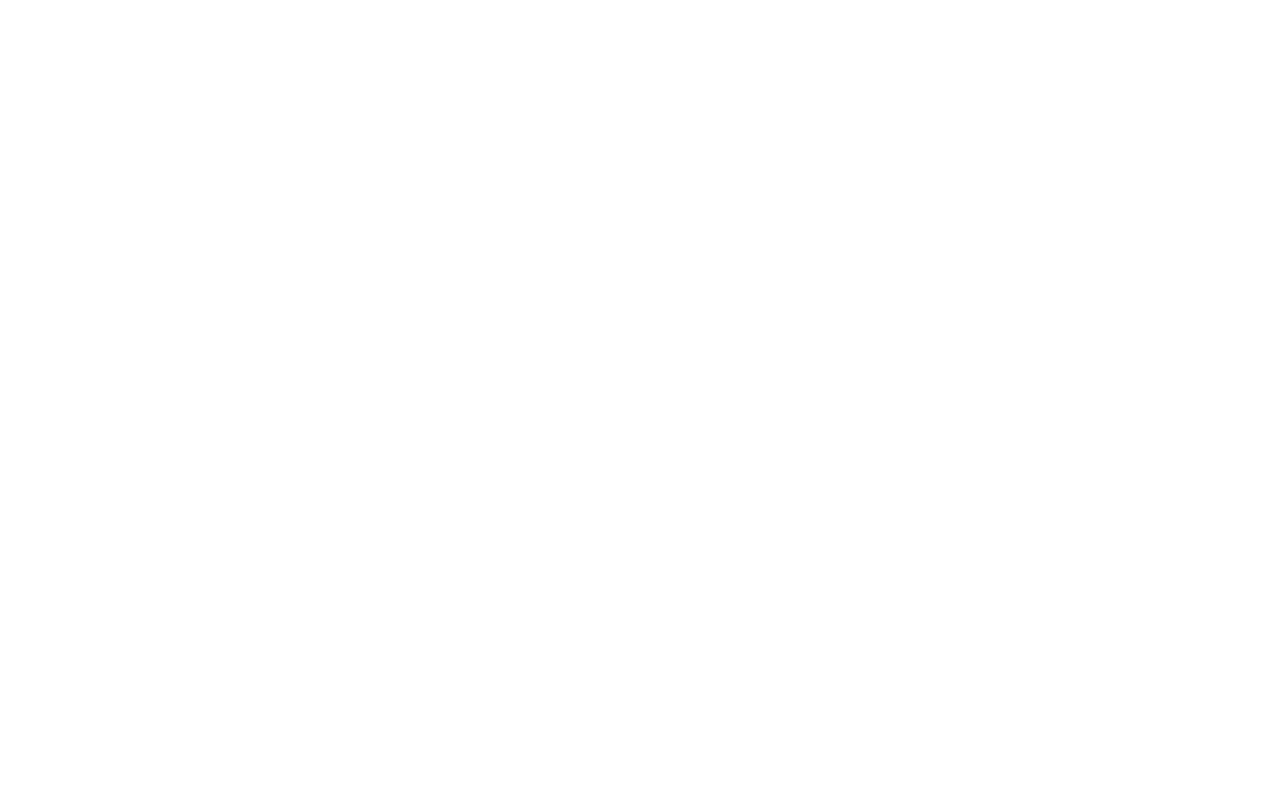
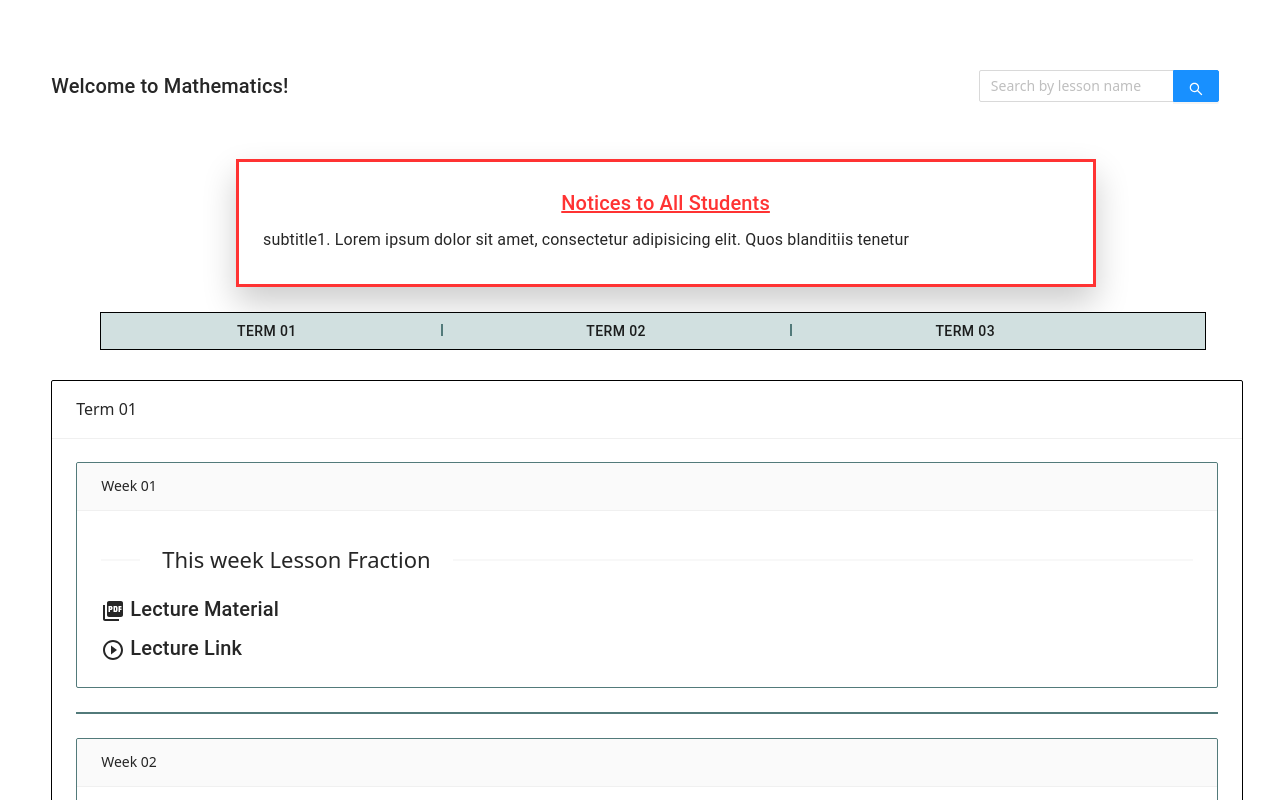
Before and after one commit to Malindu-Upendra/School_Management_System, a React (Create React App) app in the folder client/: page /teacher/subjectMaterial/MathematicsStudentView in a window 1280 px wide. Shown: the top 800 px of the page. Built offline with nearby package versions, Linux system fonts and the light colour scheme.

Commit message:
Mathematics Subject retrieve page UI is completed, and some libraries are added to package json and TeacherPaths.jsx updated

```diff
--- a/client/package.json
+++ b/client/package.json
@@ -3,6 +3,7 @@
   "version": "0.1.0",
   "private": true,
   "dependencies": {
+    "@ant-design/icons": "^4.6.3",
     "@date-io/date-fns": "^1.3.13",
     "@material-ui/core": "^4.12.3",
     "@material-ui/lab": "^4.0.0-alpha.60",
@@ -11,7 +12,9 @@
     "@testing-library/user-event": "^12.8.3",
     "antd": "^4.16.12",
     "axios": "^0.21.1",
+    "bootstrap": "^5.1.0",
     "react": "^17.0.2",
+    "react-bootstrap": "^2.0.0-beta.5",
     "react-dom": "^17.0.2",
     "react-router-dom": "^5.2.0",
     "react-scripts": "4.0.3",
--- a/client/src/App.js
+++ b/client/src/App.js
@@ -1,6 +1,7 @@
 import {Component} from "react";
 import AdminPaths from "./components/Admin/AdminPaths"
 import 'antd/dist/antd.css';
+import 'bootstrap/dist/css/bootstrap.min.css';
 import TeacherPaths from "./components/Teacher/TeacherPaths";
 
 class App extends Component{
--- /dev/null
+++ b/client/src/components/Teacher/SubjectMaterial/StudentSubjectMaterialRetreive/MathematicsSubjectView.jsx
@@ -0,0 +1,159 @@
+import React, {Component} from "react";
+import Typography from "@material-ui/core/Typography";
+import {Card, Divider, Space} from "antd";
+import Search from "antd/es/input/Search";
+import {Row,Col} from "react-bootstrap";
+import Button from "@material-ui/core/Button";
+import PictureAsPdfIcon from '@material-ui/icons/PictureAsPdf';
+import PlayCircleOutlineIcon from '@material-ui/icons/PlayCircleOutline';
+
+class MathematicsSubjectView extends Component{
+    render() {
+        return(
+            <>
+                <div style={{marginLeft:"4%",marginTop:"70px"}}>
+                    <div>
+                        <Row>
+                            <Col>
+                <Typography variant="h6" style={{textAlign:"left"}} gutterBottom>
+                    Welcome to Mathematics!
+                </Typography>
+                            </Col>
+
+                            <Col>
+                        <div style={{width:"40%",marginLeft:"50%"}}>
+                            <Space direction="vertical" style={{width:"100%"}}>
+                                <Search
+                                    placeholder="Search by lesson name"
+                                    // onSearch={this.onSearch}
+                                    style={{width:"100%"}}
+                                    enterButton
+                                />
+                            </Space>
+                        </div>
+                            </Col>
+                        </Row>
+                    </div>
+
+                        <div style={{width:"70%",marginLeft:"15%",marginTop:"50px",
+                            border:"#ff3333", borderWidth:"3px", borderStyle:"solid", padding:"2%",
+                            boxShadow: "0 1rem 2rem rgba(0,0,0,0.2)"}}>
+
+                            <Typography variant="h6" style={{textAlign:"Center", textDecorationLine: 'underline', color:'#ff3333'}} gutterBottom>
+                                Notices to All Students
+                            </Typography>
+
+                            <Typography variant="subtitle1" gutterBottom>
+                                subtitle1. Lorem ipsum dolor sit amet, consectetur adipisicing elit. Quos blanditiis tenetur
+                            </Typography>
+                        </div>
+
+                    <div
+                        style={{marginTop:"25px",
+                            backgroundColor:"#d1e0e0",
+                            width:"90%",
+                            marginLeft:"4%",
+                            border:"black",
+                            borderStyle:"solid",
+                            borderWidth:"1px"}}
+                          className="site-button-ghost-wrapper">
+
+                        <Button
+                            ghost
+                            style={{width:"30%"}}>
+                            Term 01
+                        </Button>
+                        <Divider type="vertical"
+                                 style={{border:"#527a7a",
+                                     borderStyle:"solid",
+                                     borderWidth:"1px"}}
+                        />
+                        <Button
+                            ghost
+                            style={{width:"30%"}}>
+                            Term 02
+                        </Button>
+                        <Divider type="vertical"
+                                 style={{border:"#527a7a",
+                                         borderStyle:"solid",
+                                         borderWidth:"1px"}}
+                        />
+                        <Button
+                            ghost
+                            style={{width:"30%"}}>
+                            Term 03
+                        </Button>
+                    </div>
+                    <Card title="Term 01"
+                          style={{marginTop:"30px",
+                              width:"97%",
+                              border:"black",
+                              borderStyle:"solid",
+                              borderWidth:"1px"}}>
+                        <Card
+                            type="inner"
+                            title="Week 01"
+                            style={{border:"#527a7a",
+                                borderStyle:"solid",
+                                borderWidth:"1px"}}
+                        >
+                            <Divider
+                                orientation="left"
+                                style={{fontSize:"22px"}}
+                            >
+                                This week Lesson Fraction
+                            </Divider>
+
+                            <Typography variant="h6" style={{textAlign:"left"}} gutterBottom>
+                                <PictureAsPdfIcon/>
+                                {" "}
+                                Lecture Material
+                            </Typography>
+
+                            <Typography variant="h6" style={{textAlign:"left"}} gutterBottom>
+                                <PlayCircleOutlineIcon/>
+                                {" "}
+                                Lecture Link
+                            </Typography>
+                        </Card>
+                        <Divider style={{border:"#527a7a",
+                            borderStyle:"solid",
+                            borderWidth:"1px"}}
+                        />
+                        <Card
+                            type="inner"
+                            title="Week 02"
+                            style={{border:"#527a7a",
+                                borderStyle:"solid",
+                                borderWidth:"1px",
+                                marginTop: 16
+                            }}
+
+                        >
+                            <Divider
+                                orientation="left"
+                                style={{fontSize:"22px"}}
+                            >
+                                This week Lesson Algebra
+                            </Divider>
+
+                            <Typography variant="h6" style={{textAlign:"left"}} gutterBottom>
+                                 <PictureAsPdfIcon/>
+                                {" "}
+                                Lecture Material
+                            </Typography>
+
+                            <Typography variant="h6" style={{textAlign:"left"}} gutterBottom>
+                                <PlayCircleOutlineIcon/>
+                                {" "}
+                                Lecture Link
+                            </Typography>
+                        </Card>
+                    </Card>
+                </div>
+            </>
+        )
+    }
+}
+
+export default MathematicsSubjectView;
--- a/client/src/components/Teacher/TeacherPaths.jsx
+++ b/client/src/components/Teacher/TeacherPaths.jsx
@@ -2,6 +2,7 @@
 import { BrowserRouter as Router, Switch, Route } from 'react-router-dom';
 import NoticeInsertForm from "./SubjectMaterial/NoticeInsertionForm/NoticeInsertForm";
 import SubjectMaterialInsertionForm from "./SubjectMaterial/SubjectMaterialInsertionForm/SubjectMaterialInsertionForm";
+import MathematicsSubjectView from "./SubjectMaterial/StudentSubjectMaterialRetreive/MathematicsSubjectView";
 
 class TeacherPaths extends Component{
     render() {
@@ -10,6 +11,7 @@
                 <Switch>
                     <Route path="/teacher/subjectMaterial/noticeInsertForm" component={NoticeInsertForm} exact/>
                     <Route path="/teacher/subjectMaterial/subjectMaterialInsertForm" component={SubjectMaterialInsertionForm} exact/>
+                    <Route path="/teacher/subjectMaterial/MathematicsStudentView" component={MathematicsSubjectView} exact/>
                 </Switch>
             </Router>
         )
```
Also changed, not shown: 1 other file (tests, documents, lock files or other folders).
